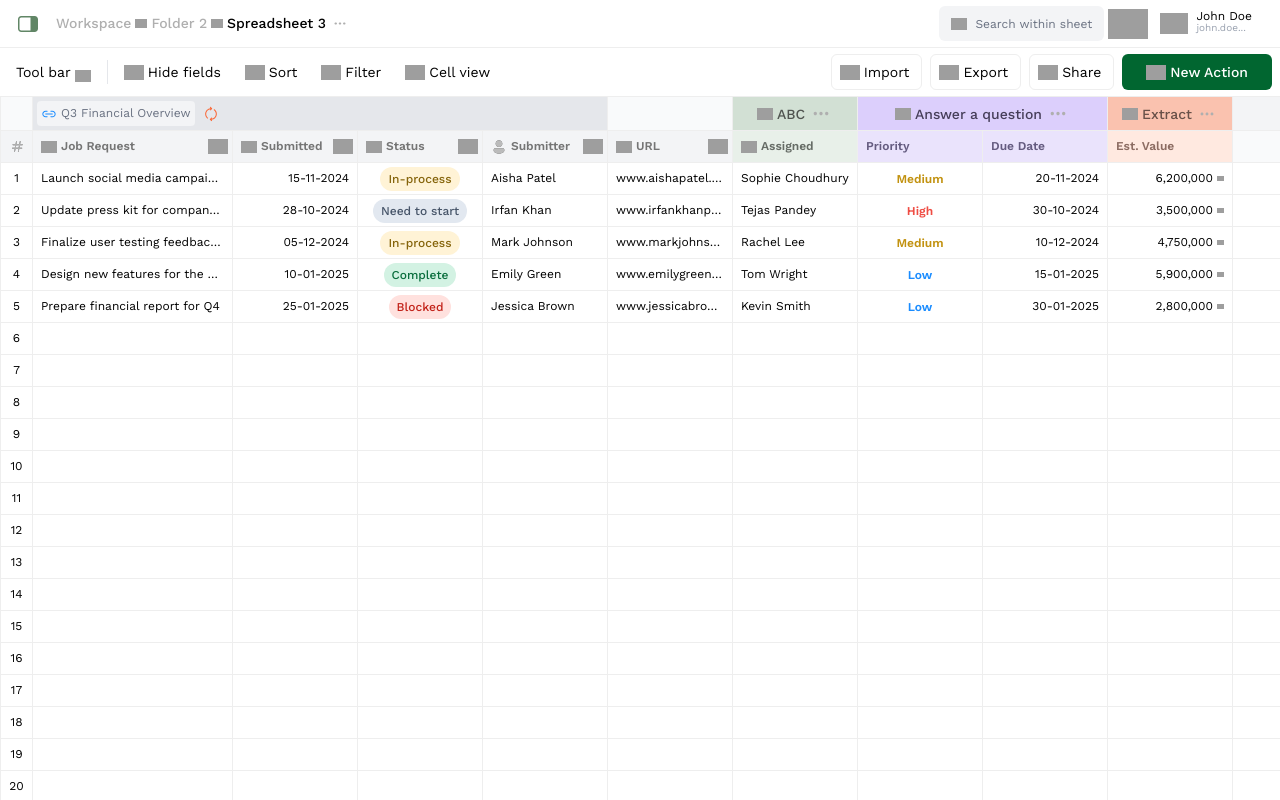
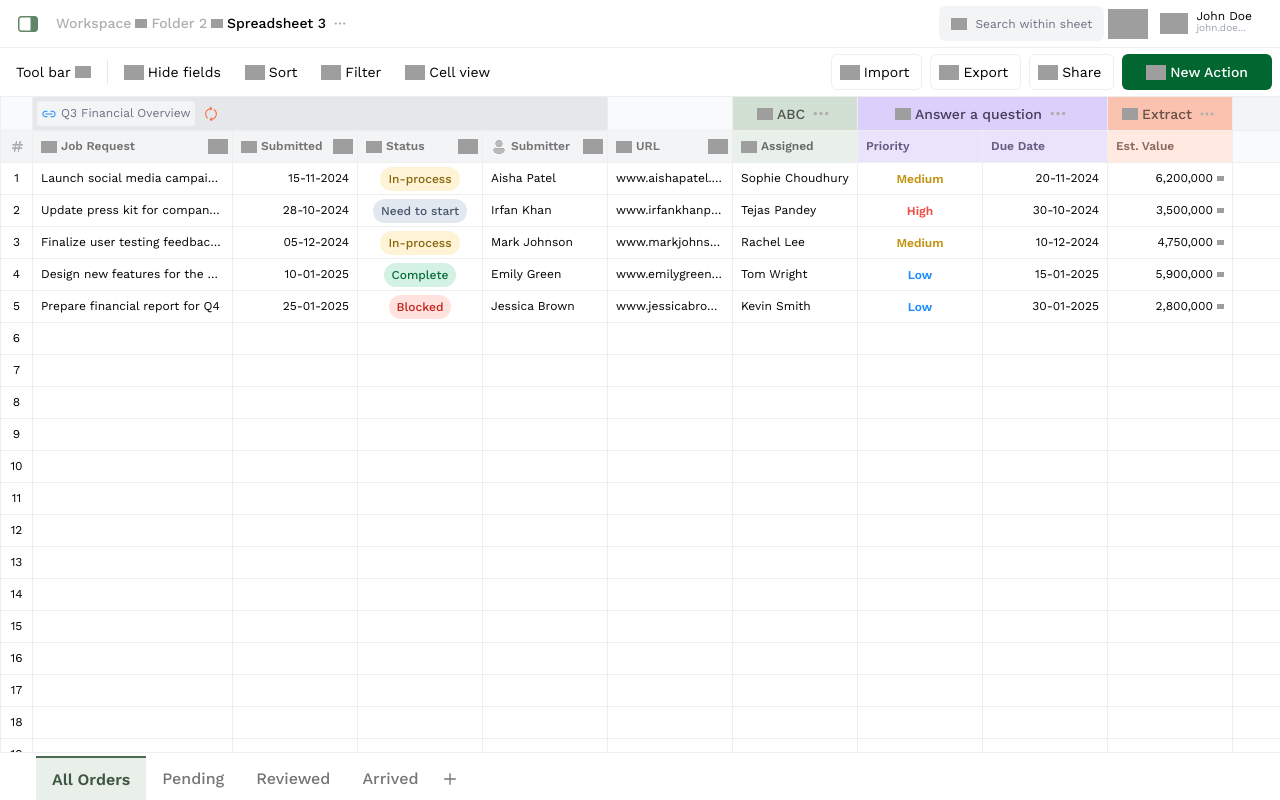
Before and after one commit to AyaanSayed/inscript-intern-assignment, a React (Vite) app: page / in a window 1280 px wide. Shown: the top 800 px of the page. Built offline with nearby package versions, Linux system fonts and the light colour scheme; grey boxes are pictures that could not be loaded.

Commit message:
added BottomBar component and console logs to all buttons.

```diff
--- a/src/App.tsx
+++ b/src/App.tsx
@@ -1,4 +1,4 @@
-import Sidebar from "./components/Sidebar"
+import BottomBar from "./components/BottomBar"
 import Table from "./components/Table"
 import Toolbar from "./components/Toolbar"
 import Topbar from "./components/Topbar"
@@ -9,6 +9,7 @@ function App() {
         <Topbar />
         <Toolbar />
         <Table />
+        <BottomBar />
     </>
   )
 }
--- /dev/null
+++ b/src/components/BottomBar.tsx
@@ -0,0 +1,49 @@
+import plus from "../icons/plus.svg";
+
+const BottomBar = () => {
+  return (
+    <div className="bg-white border-t border-border-gray fixed bottom-0 left-0 right-0 h-[48px] w-full pt-1 pl-9 pr-4 flex items-center z-10 justify-start">
+      <div className="flex items-center ">
+        <button
+          className="py-2.5 px-4 border-all-orders-border border-t-2 font-semibold bg-all-orders-bg text-all-orders-text text-[16px] cursor-pointer"
+          onClick={() => {
+            console.log("All Orders button clicked");
+          }}
+        >
+          All Orders
+        </button>
+        <button
+          className="py-2.5 px-4 font-medium text-gray-text text-[16px] cursor-pointer"
+          onClick={() => {
+            console.log("Pending button clicked");
+          }}
+        >
+          Pending
+        </button>
+        <button
+          className="py-2.5 px-4 font-medium text-gray-text text-[16px] cursor-pointer"
+          onClick={() => {
+            console.log("Reviewed button clicked");
+          }}
+        >
+          Reviewed
+        </button>
+        <button
+          className="py-2.5 px-4 font-medium text-gray-text text-[16px] cursor-pointer"
+          onClick={() => {
+            console.log("Arrived button clicked");
+          }}
+        >
+          Arrived
+        </button>
+        <button className="px-2 py-3" onClick={() => {
+          console.log("Add new order button clicked");
+        }}>
+          <img src={plus} alt="add" width={16} height={16} />
+        </button>
+      </div>
+    </div>
+  );
+};
+
+export default BottomBar;
--- a/src/components/Table.tsx
+++ b/src/components/Table.tsx
@@ -4,7 +4,7 @@ import {
   getCoreRowModel,
   useReactTable,
 } from "@tanstack/react-table";
-import { useReducer, useState, type ReactElement } from "react";
+import { useState, type ReactElement } from "react";
 import link from "../icons/Link.svg";
 import arrowSync from "../icons/Arrow Sync.svg";
 import arrowSplit from "../icons/Arrow Split (1).svg";
@@ -160,7 +160,6 @@ const defaultData: Person[] = [
 const columnHelper = createColumnHelper<Person>();
 
 const columns = [
-  // Standalone: URL column with empty header
   columnHelper.accessor("serial", {
     id: "serial-number",
     header: () => {
@@ -172,8 +171,9 @@ const columns = [
     },
     cell: (info) => info.getValue(),
     enableResizing: true,
+    size: 32,
   }),
-  // Group 1: Q3 Financial Overview
+
   columnHelper.group({
     id: "financialOverview",
     header: () => {
@@ -271,7 +271,6 @@ const columns = [
     ],
   }),
 
-  // Standalone: URL column with empty header
   columnHelper.accessor("url", {
     id: "url",
     header: () => {
@@ -292,7 +291,6 @@ const columns = [
     size: 125,
   }),
 
-  // Group 2: ABC
   columnHelper.group({
     id: "abcGroup",
     header: () => {
@@ -306,7 +304,7 @@ const columns = [
             className="text-gray-800"
           />
           <div className="text-[14px] font-medium ">ABC</div>
-          <img src={shape} alt="" height={16} width={16} className="m-1"/>
+          <img src={shape} alt="" height={16} width={16} className="m-1" />
         </div>
       );
     },
@@ -328,7 +326,6 @@ const columns = [
     ],
   }),
 
-  // Group 3: Answer a question
   columnHelper.group({
     id: "answerQuestionGroup",
     header: () => {
@@ -366,7 +363,6 @@ const columns = [
     ],
   }),
 
-  // Group 4: Extract
   columnHelper.group({
     id: "extractGroup",
     header: () => {
@@ -395,7 +391,9 @@ const columns = [
               <span>{value}</span>
               <img src={rupee} alt="rupee" width={7} height={16} />
             </div>
-          ) : "";
+          ) : (
+            ""
+          );
         },
         enableResizing: true,
         size: 125,
@@ -403,8 +401,6 @@ const columns = [
     ],
   }),
 
-  // Simulated "+" Group using standalone dummy column
-  // Group 5: "+" button
   columnHelper.group({
     id: "plusGroup",
     header: () => {
@@ -426,7 +422,6 @@ const columns = [
   }),
 ];
 
-// Function to create empty row
 const createEmptyRow = (serial: number): Person => ({
   serial,
   jobRequest: "",
@@ -456,8 +451,7 @@ const generateDataWithEmptyRows = (
 function Table() {
   const [data, _setData] = useState(() =>
     generateDataWithEmptyRows(defaultData, 50)
-  ); // 50 total rows
-  const rerender = useReducer(() => ({}), {})[1];
+  );
 
   const table = useReactTable({
     data,
@@ -495,8 +489,6 @@ function Table() {
   };
 
   const getHeaderColor = (headerId: string): string => {
-    // Debug: log the header ID to see what React Table is generating
-    console.log("Header ID:", headerId);
     return headerColorMap[headerId] || "bg-gray-50 text-gray-700";
   };
 
@@ -513,7 +505,8 @@ function Table() {
           {table.getHeaderGroups().map((headerGroup) => (
             <tr key={headerGroup.id}>
               {headerGroup.headers.map((header) => {
-                const baseStyles = "border h-[32px] text-left border-border-gray";
+                const baseStyles =
+                  "border h-[32px] text-left border-border-gray";
                 const customColor = getHeaderColor(header.id);
 
                 return (
@@ -559,10 +552,15 @@ function Table() {
               {row.getVisibleCells().map((cell) => (
                 <td
                   key={cell.id}
-                  className={`border px-2 h-[32px] border-border-gray text-[12px] ${
-                  cell.column.id === "serial-number" ? "text-center" :
-                  cell.column.id === "priority" || cell.column.id === "dueDate" || cell.column.id === "estValue" || cell.column.id === "submitted" ? "text-right" :
-                  "text-left"
+                  className={`border h-[32px] border-border-gray text-[12px]  hover:shadow-[inset_0_0_0_1px_#6C8B70] hover:drop-shadow-green-200 hover:drop-shadow-xs ${
+                    cell.column.id === "serial-number"
+                      ? "text-center"
+                      : cell.column.id === "priority" ||
+                        cell.column.id === "dueDate" ||
+                        cell.column.id === "estValue" ||
+                        cell.column.id === "submitted"
+                      ? "text-right px-2"
+                      : "text-left px-2"
                   }`}
                   style={{
                     width: `${cell.column.getSize()}px`,
--- a/src/components/Toolbar.tsx
+++ b/src/components/Toolbar.tsx
@@ -10,11 +10,13 @@ import ArrowSplit from "../icons/Arrow Split.svg";
 
 const Toolbar = () => {
   return (
-      <div className="">
-        <div className="flex items-center justify-between h-[48px]  px-2 py-1.5 flex-shrink-0">
+    <div className="">
+      <div className="flex items-center justify-between h-[48px]  px-2 py-1.5 flex-shrink-0">
         <div className="flex items-center gap-2 flex-shrink-0">
-          <div className="flex items-center">
-            <button className="text-sm p-2 flex place-items-end gap-1 cursor-pointer">
+          <div className="flex items-center justify-center">
+            <button className="text-sm p-2 flex place-items-end gap-1 cursor-pointer items-center" onClick={() => {
+              console.log("Tool bar clicked");
+            }}>
               Tool bar
               <img
                 src={ChevronDouble}
@@ -27,44 +29,60 @@ const Toolbar = () => {
           </div>
           <div className="w-[1px] h-[24px] bg-gray-200"></div>
           <div className="flex items-center gap-1 ">
-            <button className="flex items-center py-2 pl-2 pr-3 gap-1 text-sm cursor-pointer">
+            <button className="flex items-center py-2 pl-2 pr-3 gap-1 text-sm cursor-pointer" onClick={() => {
+              console.log("Hide fields clicked");
+            }}>
               <img src={Eye} alt="" height={20} width={20} />
               Hide fields
             </button>
-            <button className="flex items-center py-2 pl-2 pr-3 gap-1 text-sm cursor-pointer">
+            <button className="flex items-center py-2 pl-2 pr-3 gap-1 text-sm cursor-pointer" onClick={() => {
+              console.log("Sort clicked");
+            }}>
               <img src={ArrowSort} alt="" height={20} width={20} />
               Sort
             </button>
-            <button className="flex items-center py-2 pl-2 pr-3 gap-1 text-sm cursor-pointer">
+            <button className="flex items-center py-2 pl-2 pr-3 gap-1 text-sm cursor-pointer" onClick={() => {
+              console.log("Filter clicked");
+            }}>
               <img src={Filter} alt="" height={20} width={20} />
               Filter
             </button>
-            <button className="flex items-center py-2 pl-2 pr-3 gap-1 text-sm cursor-pointer">
+            <button className="flex items-center py-2 pl-2 pr-3 gap-1 text-sm cursor-pointer" onClick={() => {
+              console.log("Cell view clicked");
+            }}>
               <img src={ArrowAutofit} alt="" height={20} width={20} />
               Cell view
             </button>
           </div>
         </div>
         <div className="flex items-center gap-2 flex-shrink-0">
-          <button className="flex items-center py-[7px] pl-2 pr-3 border border-border-gray rounded-md text-sm gap-1 box-border cursor-pointer">
+          <button className="flex items-center py-[7px] pl-2 pr-3 border border-border-gray rounded-md text-sm gap-1 box-border cursor-pointer" onClick={() => {
+            console.log("Import clicked");
+          }}>
             <img src={ArrowDownload} alt="" height={20} width={20} />
             Import
           </button>
-          <button className="flex items-center py-[7px] pl-2 pr-3 border border-border-gray rounded-md text-sm gap-1 box-border cursor-pointer">
+          <button className="flex items-center py-[7px] pl-2 pr-3 border border-border-gray rounded-md text-sm gap-1 box-border cursor-pointer" onClick={() => {
+            console.log("Upload clicked");
+          }}>
             <img src={ArrowUpload} alt="" height={20} width={20} />
             Export
           </button>
-          <button className="flex items-center py-[7px] pl-2 pr-3 border border-border-gray rounded-md text-sm gap-1 box-border cursor-pointer">
+          <button className="flex items-center py-[7px] pl-2 pr-3 border border-border-gray rounded-md text-sm gap-1 box-border cursor-pointer" onClick={() => {
+            console.log("Share clicked");
+          }}>
             <img src={Share} alt="" height={20} width={20} />
             Share
           </button>
-          <button className="flex items-center py-2 px-6 bg-green-800 text-white rounded-md text-sm gap-1 font-medium box-border cursor-pointer">
+          <button className="flex items-center py-2 px-6 bg-green-800 text-white rounded-md text-sm gap-1 font-medium box-border cursor-pointer" onClick={() => {
+            console.log("New Action clicked");
+          }}>
             <img src={ArrowSplit} alt="" height={20} width={20} />
             New Action
           </button>
         </div>
       </div>
-      </div>
+    </div>
   );
 };
 
--- a/src/index.css
+++ b/src/index.css
@@ -30,6 +30,9 @@
   --color-medium-text: #C29210;
   --color-high-text: #EF4D44;
   --color-low-text: #1A8CFF;
+  --color-all-orders-text: #3E5741;
+  --color-all-orders-bg: #E8F0E9;
+  --color-all-orders-border: #4B6A4F;
 }
 
 @layer base {
```
Also changed, not shown: src/components/Topbar.tsx (+36 -10 lines), src/icons/plus.svg (added). Lines whose indentation alone changed are shown as unchanged.
